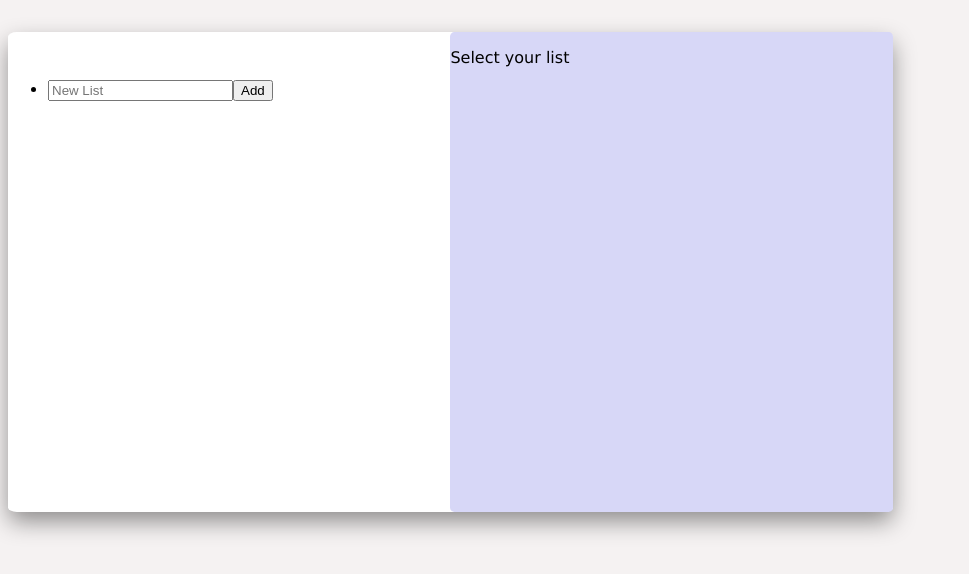
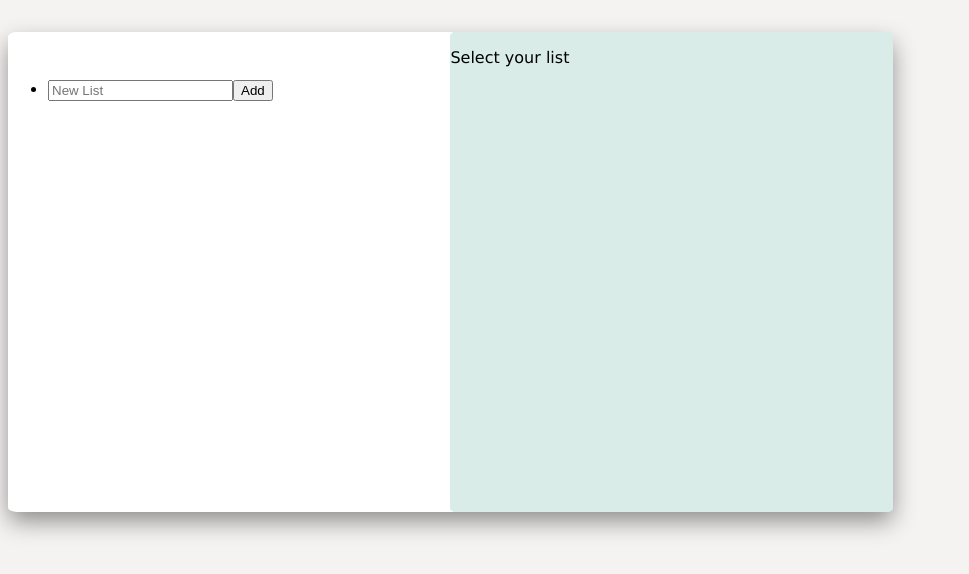
Before and after one commit to leonardoxavier01/to-do-app, a React (Create React App) app: page / in a window 1280 px wide. Shown: the top 574 px of the page, without its empty margins (0-969 px from the left). Built offline with nearby package versions, Linux system fonts and the light colour scheme.

Commit message:
style: alter color list page

```diff
--- a/src/styles.css
+++ b/src/styles.css
@@ -38,7 +38,7 @@ body {
 }
 
 .list-page {
-    background-color: rgb(215, 215, 247);
+    background-color: rgb(218, 236, 232);
     height: 30rem;
     width: 100%;
     border-radius: 1%;
```
